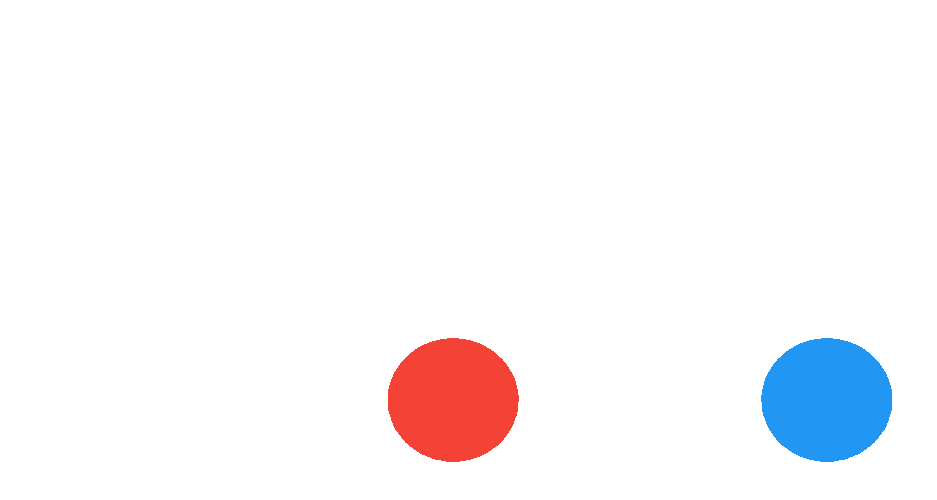
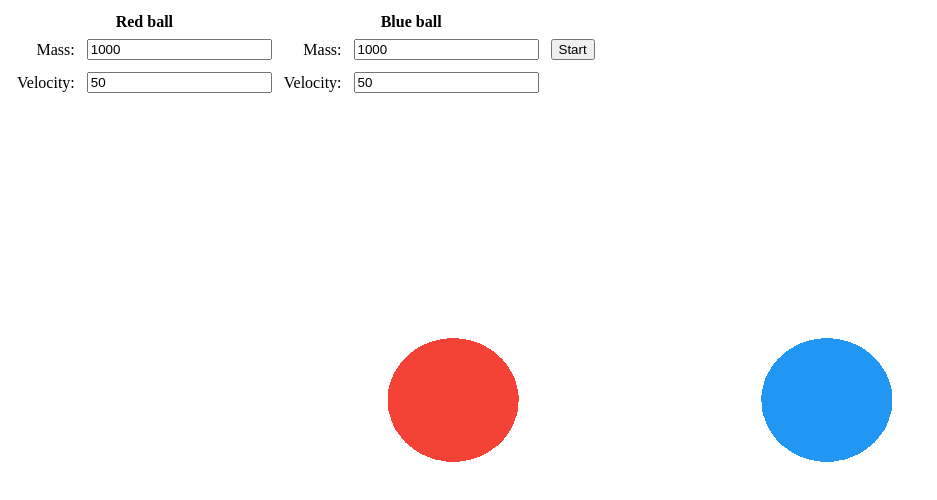
Before and after one commit to intrepidcoder/physics-simulation, a plain HTML site: page index.html in a window 1280 px wide. Shown: the whole page, without its empty margins (0-937 px from the left). Drawn offline with Linux system fonts and the light colour scheme.

Commit message:
Add nonfunctional button and input controls
Add number controls to specify the mass and velocity of red and blue
balls and a start/stop button. Wrap code in IIFE to enforce strict mode.

```diff
--- a/elastic-collision.js
+++ b/elastic-collision.js
@@ -1,5 +1,8 @@
+// Wrap entire script in immediately-invoked function expression (IIFE) to enforce strict mode.
+((function(){
+    'use strict';
 
-// Declare global variables.
+    // Declare variables.
     var scene, camera, renderer, materialBlue, materialRed, controls;
     var sphere1, sphere2;
 
@@ -48,8 +51,8 @@ sphere2.radius = 50;
 
     var previousTime = 0;
 
+    // Draw everything.
     function render(time) {
-    'use strict';
 
         // time is a decimal number representing the time in milliseconds.
         // Calculate the change in time in seconds since the last frame.
@@ -78,10 +81,12 @@ requestAnimationFrame(render); // Start animation.
 
     // Create a function that is called whenever the window is resized.
     window.addEventListener('resize', function() {
-    'use strict';
 
+        // Resize the canvas.
         var width = window.innerWidth, height = window.innerHeight;
         renderer.setSize(width, height);
         camera.aspect = width / height;
         camera.updateProjectionMatrix();
     });
+
+})()); // End IIFE.
--- a/index.html
+++ b/index.html
@@ -4,13 +4,37 @@
 		<meta charset=utf-8>
 		<title>Elastic Collision</title>
 		<style>
-			body { margin: 0; }
-			canvas { width: 100%; height: 100% }
+			body { margin: 0; overflow: hidden; }
+			canvas { width: 100%; height: 100%; z-index: 0; }
+			td { padding: 5px; text-align: right; }
+			#controls { position: absolute; top: 0px; left: 0px; padding: 10px; z-index: 1; }
 		</style>
 	</head>
 	<body>
 		<script src="three.min.js"></script>
 		<script src="OrbitControls.js"></script>
 		<script src="elastic-collision.js"></script>
+		<div id="controls">
+			<table>
+				<thead>
+					<th colspan="2">Red ball</th>
+					<th colspan="2">Blue ball</th>
+				</thead>
+				<tbody>
+					<tr>
+						<td>Mass:</td>
+						<td><input type='number' id="mass1" name="mass1" value="1000" min="0"></td>
+						<td>Mass:</td>
+						<td><input type='number' id="mass2" name="mass2" value="1000" min="0"></td>
+						<td><input type="button" id="start-button" name="start-button" value="Start"><td>
+					</tr><tr>
+						<td>Velocity:</td>
+						<td><input type='number' id="velocity1" name="velocity1" value="50" min="0"></td>
+						<td>Velocity:</td>
+						<td><input type='number' id="velocity2" name="velocity2" value="50" min="0"></td>
+					</tr>
+				</tbody>
+			</table>
+		</div>
 	</body>
 </html>
```
Lines whose indentation alone changed are shown as unchanged.
